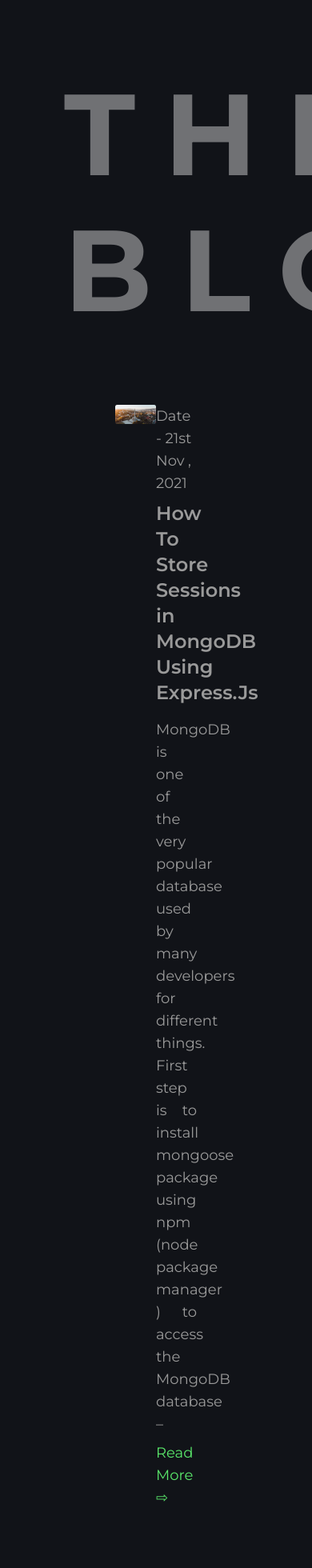
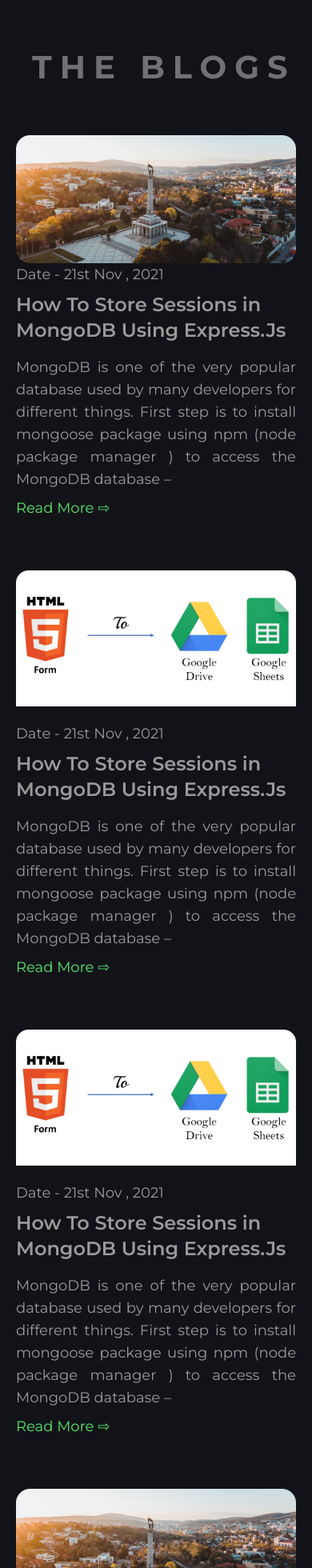
Before and after one commit to ashishmishra-bit/NewPortfolio, a React (Create React App) app: page /blogs in a window 390 px wide. Shown: the top 1960 px of the page at 80% size. Built offline with nearby package versions, Linux system fonts and the light colour scheme.

Commit message:
blogs page mobile view done

```diff
--- a/src/Pages/Blogs.jsx
+++ b/src/Pages/Blogs.jsx
@@ -14,15 +14,15 @@ export default function Blogs() {
                 {/* HEADING SECTION */}
                 <div className="blogs-header flex flex-row">
 
-                    <div className="blogs-Heading-text flex ml-20 items-center">THE<br/>BLOGS</div>
+                    <div className="blogs-Heading-text flex ml-10 md:ml-20 items-center">THE <br className=" hidden md:block" /> BLOGS</div>
 
                 </div>
 
-                <div className="flex flex-row px-36">
-                    <div className="w-1/2">
+                <div className="flex flex-col md:flex-row px-5 md:px-36">
+                    <div className="md:w-1/2">
                         <img src={BlogImage} alt="BlogImage" style={{width:"550px"}} />
                     </div>
-                    <div className="w-1/2 flex flex-col justify-between" style={{color:"#9A9A9A"}}>
+                    <div className="md:w-1/2 flex flex-col justify-between" style={{color:"#9A9A9A"}}>
                         <div className="text-lg">Date - 21st Nov , 2021</div>
                         <div className="text-2xl font-semibold my-2">How To Store Sessions in MongoDB Using Express.Js</div>
                         <div className="text-lg my-2 text-justify">MongoDB is one of the very popular database used by many developers for different things. First step is to install mongoose package using npm (node package manager ) to access the MongoDB database –</div>
@@ -30,7 +30,7 @@ export default function Blogs() {
                     </div>
                 </div>
 
-                <div className="px-36 flex flex-row my-28">
+                <div className="px-5 md:px-36 flex flex-col md:flex-row my-16 md:my-28">
 
                     <div className="flex flex-col">
                         <div>
@@ -39,30 +39,30 @@ export default function Blogs() {
                         <div className="flex flex-col justify-between " style={{color:"#9A9A9A"}}>
                             <div className="text-lg mt-5">Date - 21st Nov , 2021</div>
                             <div className="text-2xl font-semibold my-2">How To Store Sessions in MongoDB Using Express.Js</div>
-                            <div className="text-lg my-2 text-justify mr-20">MongoDB is one of the very popular database used by many developers for different things. First step is to install mongoose package using npm (node package manager ) to access the MongoDB database –</div>
+                            <div className="text-lg my-2 text-justify md:mr-20">MongoDB is one of the very popular database used by many developers for different things. First step is to install mongoose package using npm (node package manager ) to access the MongoDB database –</div>
                             <Link to="/seeblogs" className="text-lg" style={{color:"#5AE86B"}}>Read More &#x21e8;</Link>
                         </div>
                     </div>
 
-                    <div className="flex flex-col ">
+                    <div className="flex flex-col mt-16 md:mt-0">
                         <div>
                             <img src={BlogImage2} alt="BlogImage2" style={{width:"550px"}} />
                         </div>
                         <div className="flex flex-col justify-between " style={{color:"#9A9A9A"}}>
                             <div className="text-lg mt-5">Date - 21st Nov , 2021</div>
                             <div className="text-2xl font-semibold my-2">How To Store Sessions in MongoDB Using Express.Js</div>
-                            <div className="text-lg my-2 text-justify mr-20">MongoDB is one of the very popular database used by many developers for different things. First step is to install mongoose package using npm (node package manager ) to access the MongoDB database –</div>
+                            <div className="text-lg my-2 text-justify md:mr-20">MongoDB is one of the very popular database used by many developers for different things. First step is to install mongoose package using npm (node package manager ) to access the MongoDB database –</div>
                             <Link to="/seeblogs" className="text-lg" style={{color:"#5AE86B"}}>Read More &#x21e8;</Link>
                         </div>
                     </div>
 
                 </div>
 
-                <div className="flex flex-row px-36">
-                    <div className="w-1/2">
+                <div className="flex flex-col md:flex-row px-5 md:px-36">
+                    <div className="md:w-1/2">
                         <img src={BlogImage} alt="BlogImage" style={{width:"550px"}} />
                     </div>
-                    <div className="w-1/2 flex flex-col justify-between" style={{color:"#9A9A9A"}}>
+                    <div className="md:w-1/2 flex flex-col justify-between" style={{color:"#9A9A9A"}}>
                         <div className="text-lg">Date - 21st Nov , 2021</div>
                         <div className="text-2xl font-semibold my-2">How To Store Sessions in MongoDB Using Express.Js</div>
                         <div className="text-lg my-2 text-justify">MongoDB is one of the very popular database used by many developers for different things. First step is to install mongoose package using npm (node package manager ) to access the MongoDB database –</div>
--- a/src/Pages/Projects.jsx
+++ b/src/Pages/Projects.jsx
@@ -87,7 +87,7 @@ export default function Projects() {
                 {/* HEADING SECTION */}
                 <div className="projects-header flex flex-col-reverse md:flex-row">
 
-                    <div className="projects-Heading-text md:w-1/2 flex ml-12 md:ml-20 items-center">MY<br/>WORKS</div>
+                    <div className="projects-Heading-text md:w-1/2 flex ml-12 md:ml-20 items-center">MY <br className="hidden md:block" /> WORKS</div>
 
                     <div className="projects-Heading-image md:w-1/2 mt-20 flex justify-center items-center">
                         <div id = "container" ref={container}></div>
--- a/src/css/Blogs.css
+++ b/src/css/Blogs.css
@@ -29,5 +29,13 @@
         background-repeat: no-repeat;
         border: 1px solid black;
     }
-
+    .blogs-header{
+        height: 20vh;
+    }
+    .blogs-Heading-text{
+        font-size: 40px;
+        line-height: 80px;
+        letter-spacing: 0.25em;
+        text-align: center;
+    }
 }
--- a/src/css/Projects.css
+++ b/src/css/Projects.css
@@ -128,10 +128,10 @@
     }
 
     .projects-header{
-        height: 70vh;
+        height: 60vh;
     }
     .projects-Heading-text{
-        font-size: 60px;
+        font-size: 40px;
         line-height: 80px;
         letter-spacing: 0.25em;
     }
```
